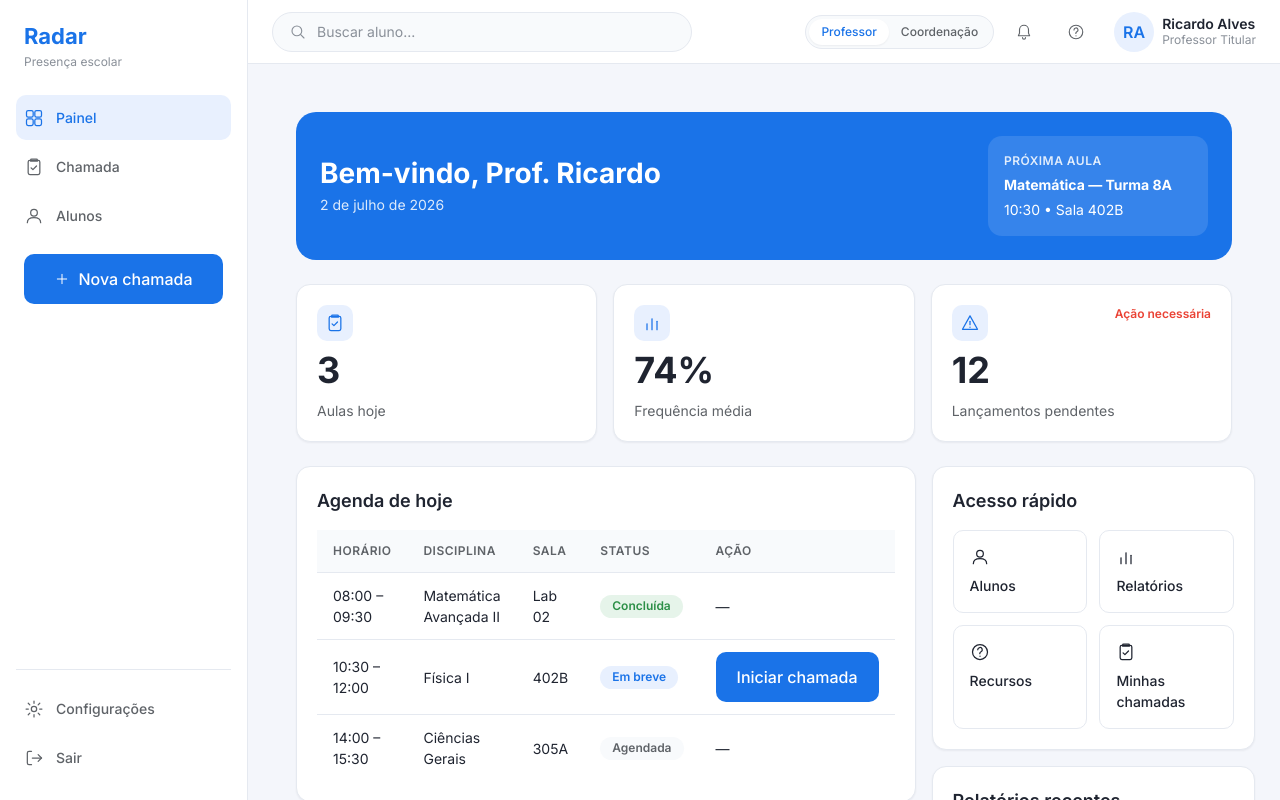
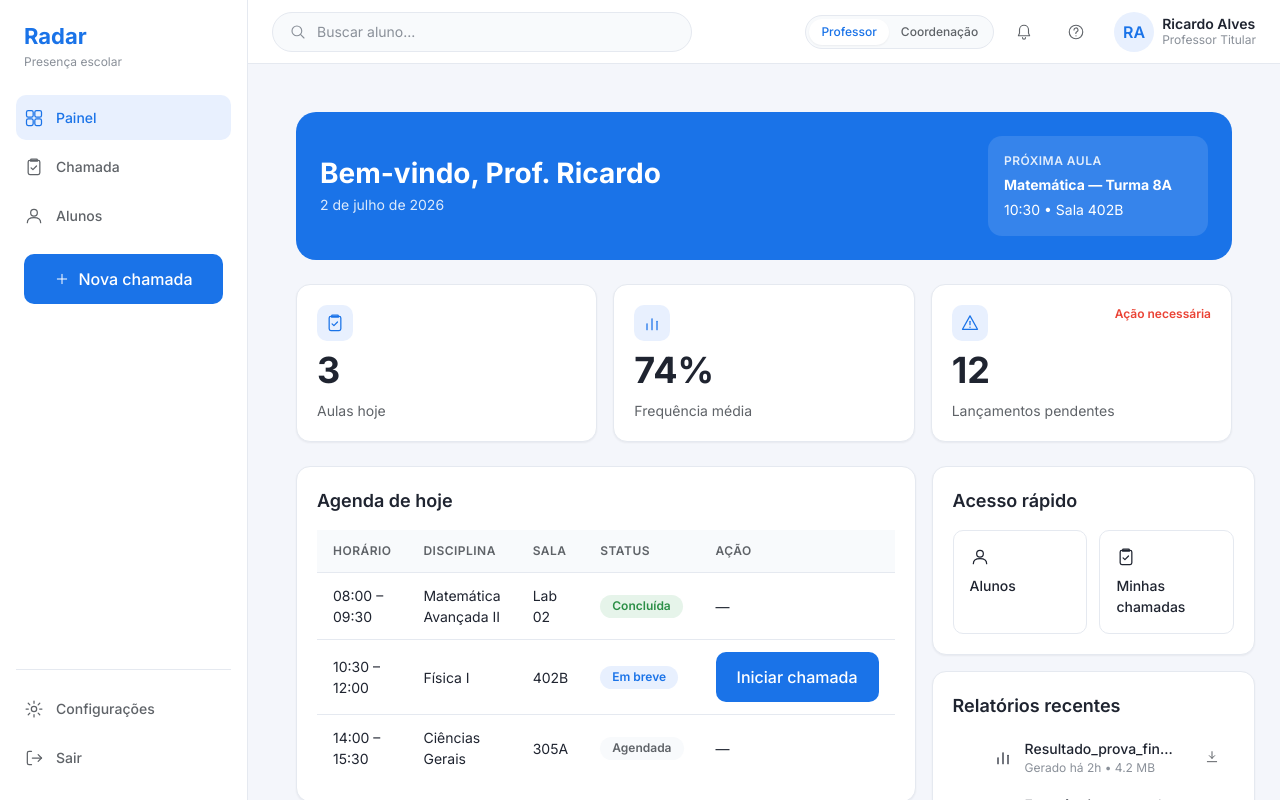
Before and after one commit to emersonjds/radar, a Next.js app: page / in a window 1280 px wide. Shown: the top 800 px of the page. Built offline with nearby package versions, Linux system fonts and the light colour scheme.

Commit message:
feat(dashboard): point quick links to valid professor routes

```diff
--- a/src/widgets/dashboard-professor/DashboardProfessor.tsx
+++ b/src/widgets/dashboard-professor/DashboardProfessor.tsx
@@ -31,8 +31,6 @@ const STATUS_TONE = {
 
 const ACESSO_RAPIDO = [
   { label: "Alunos", href: "/alunos", icon: "user" as const },
-  { label: "Relatórios", href: "/relatorios", icon: "relatorios" as const },
-  { label: "Recursos", href: "/recursos", icon: "help" as const },
   { label: "Minhas chamadas", href: "/chamada", icon: "chamada" as const },
 ];
 
```
